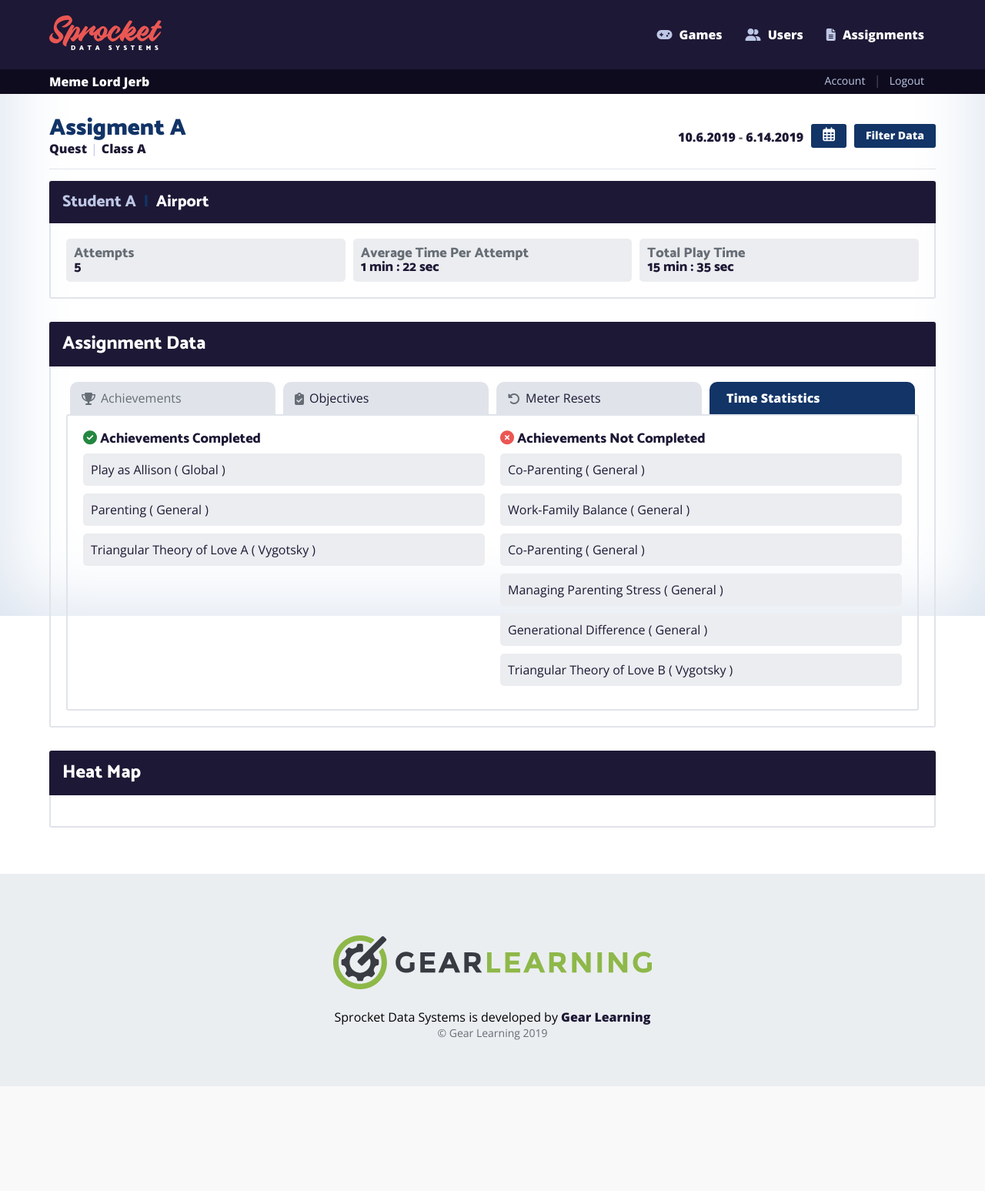
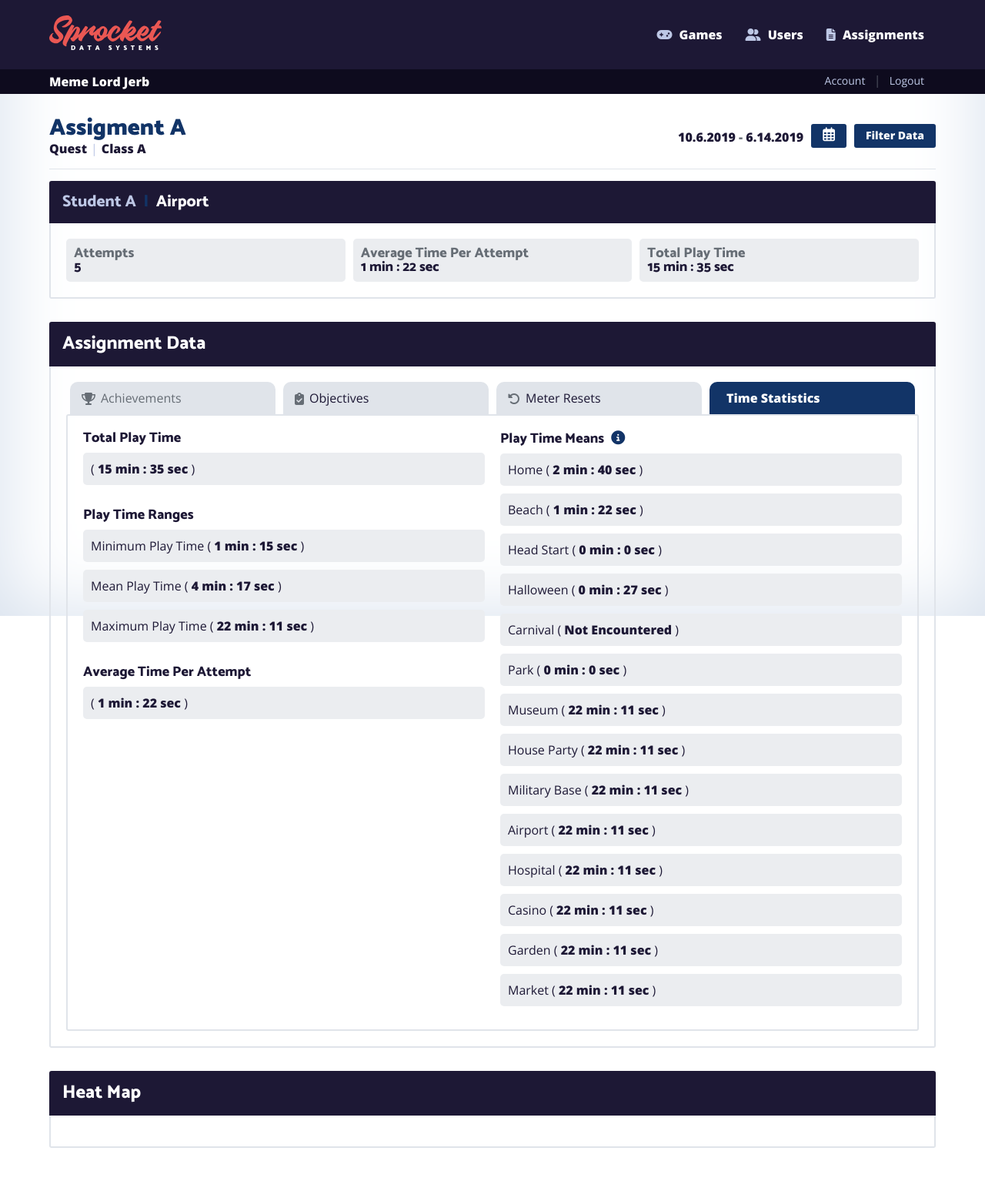
Before and after one commit to jsruesch/sprocket-data-systems, a PHP site: page /assignment-03_quest-student_time.php in a window 1280 px wide. Shown: the top 1547 px of the page at 77% size. Before the commit the page ends 1411 px from the top, so only its background shows below. Run offline with PHP 8.4, Linux system fonts and the light colour scheme; some libraries are stand-ins or nearby versions.

Commit message:
add time stats columns

```diff
--- a/assignment-03_quest-student_time.php
+++ b/assignment-03_quest-student_time.php
@@ -197,23 +197,43 @@
           <div class="body">
             <div class="grid-2col ggap-20">
               <div class="full">
-                <div class="full mar10-bot">
-                  <h5 class="text-sprocket-dblue"><i class="fas fa-check-circle text-sprocket-green"></i> Achievements Completed</h5>
+              <div class="full mar10-bot mar10-bot">
+                  <h5 class="text-sprocket-dblue">Total Play Time</h5>
                 </div>
-                <div class="full box-c mar10-bot"><p class="text-sprocket-dblue">Play as Allison ( Global )</p></div>
-                <div class="full box-c mar10-bot"><p class="text-sprocket-dblue">Parenting ( General )</p></div>
-                <div class="full box-c mar10-bot"><p class="text-sprocket-dblue">Triangular Theory of Love A ( Vygotsky )</p></div>
+
+                <div class="full box-c mar10-bot"><p class="text-sprocket-dblue">( <span class="text-extrabold">15 min : 35 sec</span> )</p></div>
+                <div class="full mar20-top mar10-bot">
+                  <h5 class="text-sprocket-dblue">Play Time Ranges</h5>
+                </div>
+                <div class="full box-c mar10-bot"><p class="text-sprocket-dblue">Minimum Play Time ( <span class="text-extrabold">1 min : 15 sec</span> )</p></div>
+                <div class="full box-c mar10-bot"><p class="text-sprocket-dblue">Mean Play Time ( <span class="text-extrabold">4 min : 17 sec</span> )</p></div>
+                <div class="full box-c mar10-bot"><p class="text-sprocket-dblue">Maximum Play Time ( <span class="text-extrabold">22 min : 11 sec</span> )</p></div>
+
+
+
+                <div class="full mar10-bot mar20-top">
+                  <h5 class="text-sprocket-dblue">Average Time Per Attempt</h5>
+                </div>
+                <div class="full box-c mar10-bot"><p class="text-sprocket-dblue">( <span class="text-extrabold">1 min : 22 sec</span> )</p></div>
               </div>
               <div class="full">
                 <div class="full mar10-bot">
-                  <h5 class="text-sprocket-dblue"><i class="fas fa-times-circle text-sprocket-red"></i> Achievements Not Completed</h5>
+                  <h5 class="text-sprocket-dblue">Play Time Means <span  tooltip="This explains what Play Time Means are."><i class="far fa-info-circle text-extrabold text-sprocket-altblue mar5-left"></i></h5>
                 </div>
-                <div class="full box-c mar10-bot"><p class="text-sprocket-dblue">Co-Parenting ( General )</p></div>
-                <div class="full box-c mar10-bot"><p class="text-sprocket-dblue">Work-Family Balance ( General )</p></div>
-                <div class="full box-c mar10-bot"><p class="text-sprocket-dblue">Co-Parenting ( General )</p></div>
-                <div class="full box-c mar10-bot"><p class="text-sprocket-dblue">Managing Parenting Stress ( General )</p></div>
-                <div class="full box-c mar10-bot"><p class="text-sprocket-dblue">Generational Difference ( General )</p></div>
-                <div class="full box-c mar10-bot"><p class="text-sprocket-dblue">Triangular Theory of Love B ( Vygotsky )</p></div>
+                <div class="full box-c mar10-bot"><p class="text-sprocket-dblue">Home ( <span class="text-extrabold">2 min : 40 sec</span> )</p></div>
+                <div class="full box-c mar10-bot"><p class="text-sprocket-dblue">Beach ( <span class="text-extrabold">1 min : 22 sec</span> )</p></div>
+                <div class="full box-c mar10-bot"><p class="text-sprocket-dblue">Head Start ( <span class="text-extrabold">0 min : 0 sec</span> )</p></div>
+                <div class="full box-c mar10-bot"><p class="text-sprocket-dblue">Halloween ( <span class="text-extrabold">0 min : 27 sec</span> )</p></div>
+                <div class="full box-c mar10-bot"><p class="text-sprocket-dblue">Carnival ( <span class="text-extrabold">Not Encountered</span> )</p></div>
+                <div class="full box-c mar10-bot"><p class="text-sprocket-dblue">Park ( <span class="text-extrabold">0 min : 0 sec</span> )</p></div>
+                <div class="full box-c mar10-bot"><p class="text-sprocket-dblue">Museum ( <span class="text-extrabold">22 min : 11 sec</span> )</p></div>
+                <div class="full box-c mar10-bot"><p class="text-sprocket-dblue">House Party ( <span class="text-extrabold">22 min : 11 sec</span> )</p></div>
+                <div class="full box-c mar10-bot"><p class="text-sprocket-dblue">Military Base ( <span class="text-extrabold">22 min : 11 sec</span> )</p></div>
+                <div class="full box-c mar10-bot"><p class="text-sprocket-dblue">Airport ( <span class="text-extrabold">22 min : 11 sec</span> )</p></div>
+                <div class="full box-c mar10-bot"><p class="text-sprocket-dblue">Hospital ( <span class="text-extrabold">22 min : 11 sec</span> )</p></div>
+                <div class="full box-c mar10-bot"><p class="text-sprocket-dblue">Casino ( <span class="text-extrabold">22 min : 11 sec</span> )</p></div>
+                <div class="full box-c mar10-bot"><p class="text-sprocket-dblue">Garden ( <span class="text-extrabold">22 min : 11 sec</span> )</p></div>
+                <div class="full box-c mar10-bot"><p class="text-sprocket-dblue">Market ( <span class="text-extrabold">22 min : 11 sec</span> )</p></div>
               </div>
             </div>
           </div>
```
